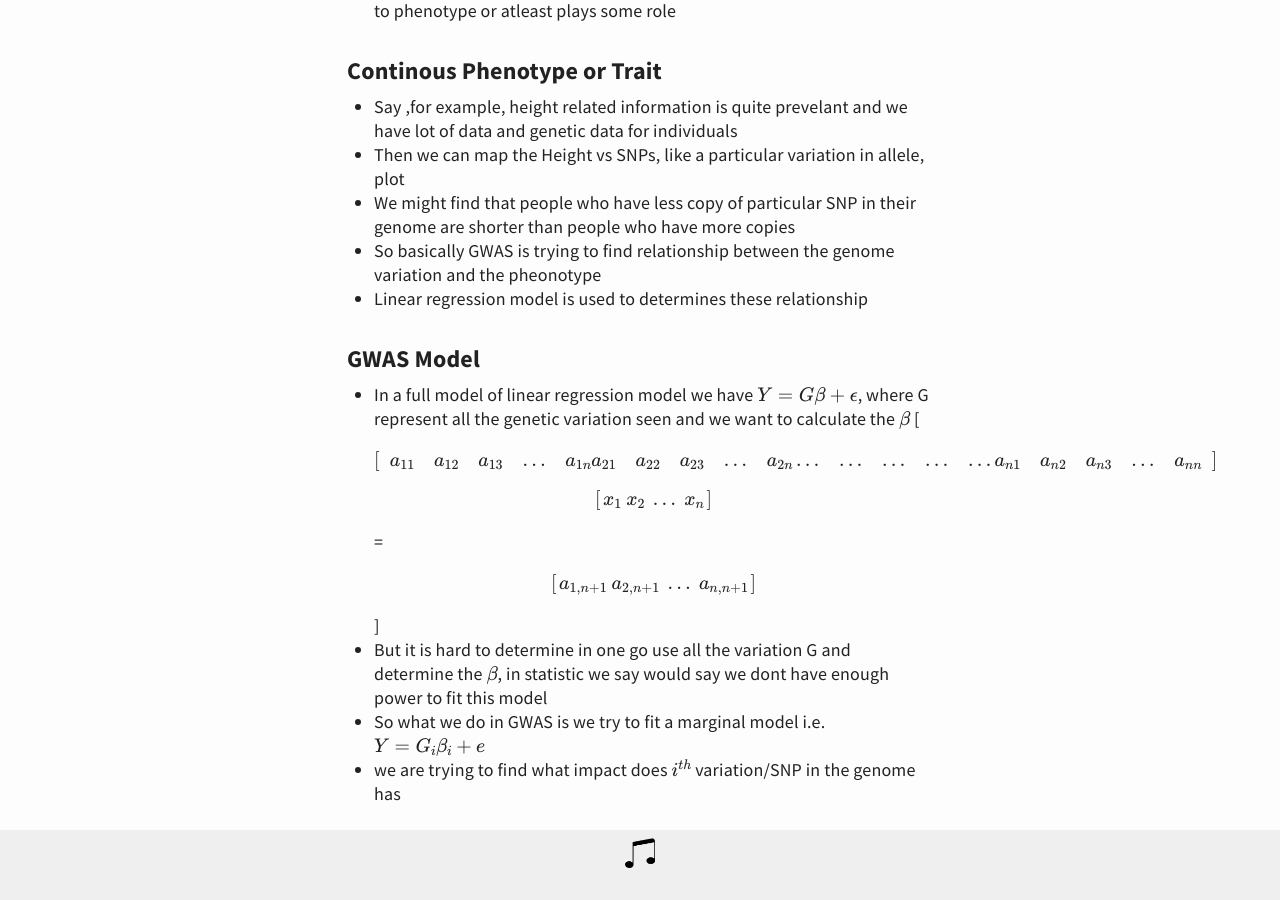
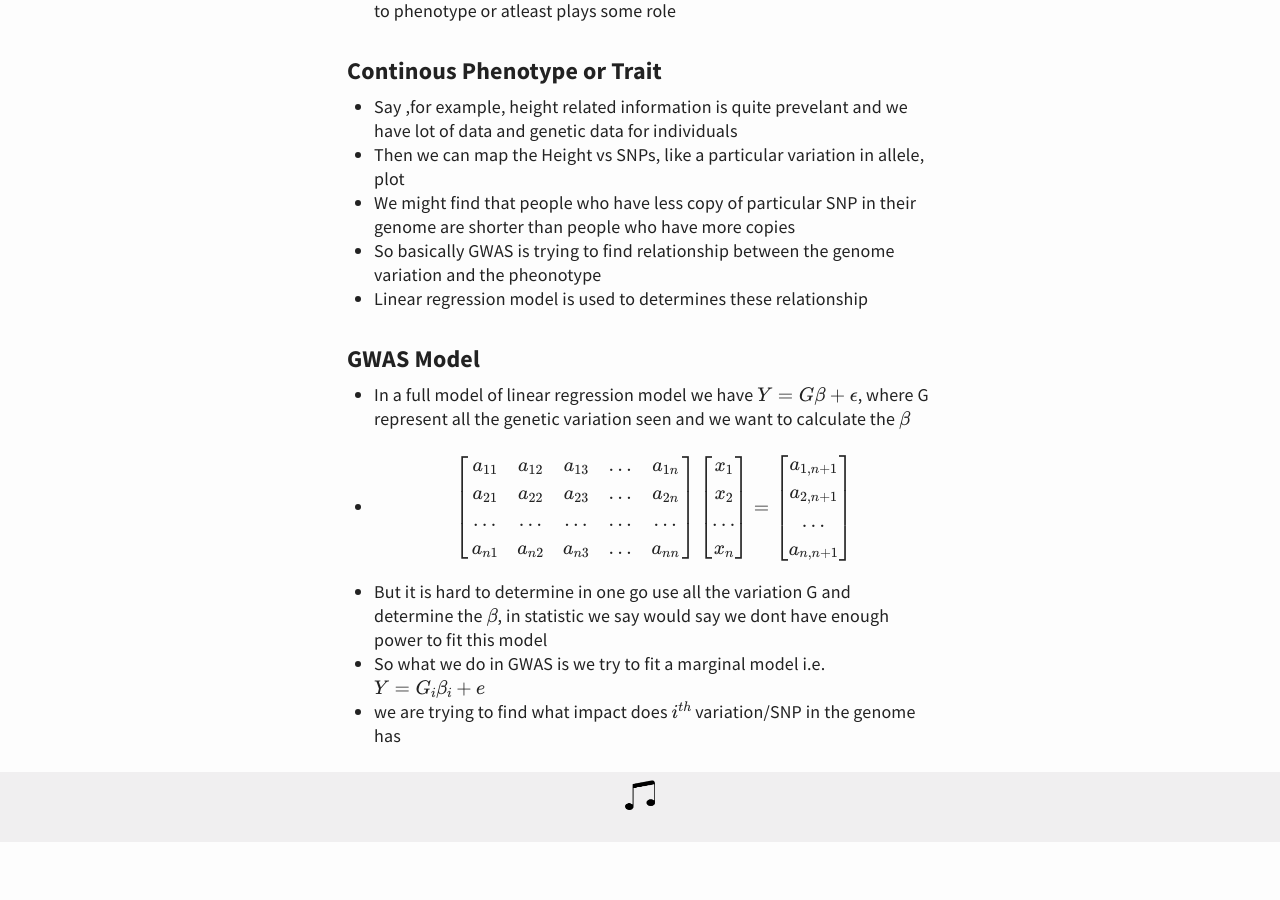
Before and after one commit to webhash/webhash.github.io, a Jekyll site: the page built from _posts/2020-11-27-basics-of-GWAS.md, in a window 1280 px wide and 900 px high, scrolled down 1248 px. Built offline with Jekyll 4.4.1, drawn with Linux system fonts in a browser that asks for light colours; formulas are drawn with MathJax 3; after the commit the page ends 2090 px from its top, so only the background shows below that.

```diff
--- a/_posts/2020-11-27-basics-of-GWAS.md
+++ b/_posts/2020-11-27-basics-of-GWAS.md
@@ -49,21 +49,8 @@ Things that are inside of us and might not be visible but are determined by the
 ### GWAS Model
 
 - In a full model of linear regression model we have $$ Y = G\beta + \epsilon $$, where G represent all the genetic variation seen and we want to calculate the $$ \beta $$
-\[
-\begin{bmatrix}
-a_{11} & a_{12} & a_{13} & \dots & a_{1n} \\
-a_{21} & a_{22} & a_{23} & \dots & a_{2n} \\
-\dots  & \dots  & \dots  & \dots & \dots  \\
-a_{n1} & a_{n2} & a_{n3} & \dots & a_{nn}
-\end{bmatrix}
-\begin{bmatrix}
-x_1 \\ x_2 \\ \dots \\ x_n
-\end{bmatrix}
-=
-\begin{bmatrix}
-a_{1,n+1} \\ a_{2,n+1} \\ \dots \\ a_{n,n+1}
-\end{bmatrix}
-\]
+
+- $$ \begin{bmatrix} a_{11} & a_{12} & a_{13} & \dots & a_{1n} \\ a_{21} & a_{22} & a_{23} & \dots & a_{2n} \\ \dots  & \dots  & \dots  & \dots & \dots  \\ a_{n1} & a_{n2} & a_{n3} & \dots & a_{nn} \end{bmatrix} \begin{bmatrix} x_1 \\ x_2 \\ \dots \\ x_n  \end{bmatrix} = \begin{bmatrix} a_{1,n+1} \\ a_{2,n+1} \\ \dots \\ a_{n,n+1} \end{bmatrix} $$
 - But it is hard to determine in one go use all the variation G and determine the $$ \beta $$, in statistic we say would say we dont have enough power to fit this model
 - So what we do in GWAS is we try to fit a marginal model i.e. $$ Y = G_i\beta_i + e $$
 - we are trying to find what impact does $$i^{th} $$ variation/SNP in the genome has
```
